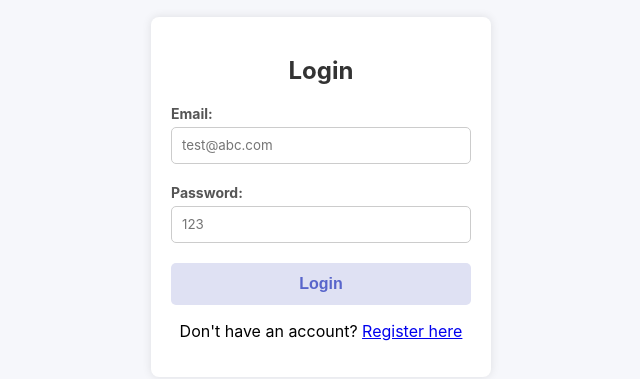
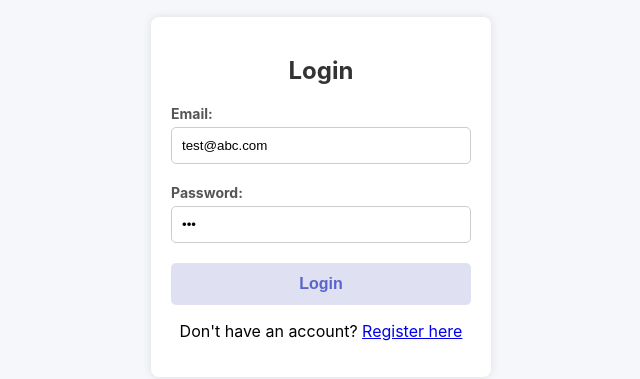
Before and after one commit to BaishaliD/finance-tracker, a React (Create React App) app: page / in a window 1280 px wide. Shown: the part 203-582 px from the top of the page, without its empty margins (319-959 px from the left). Built offline with nearby package versions, Linux system fonts and the light colour scheme.

Commit message:
prefill credentials for test

```diff
--- a/src/pages/Login/Login.js
+++ b/src/pages/Login/Login.js
@@ -13,8 +13,8 @@ function Login() {
   const navigate = useNavigate();
   const dispatch = useDispatch();
 
-  const [email, setEmail] = useState("");
-  const [password, setPassword] = useState("");
+  const [email, setEmail] = useState("test@abc.com");
+  const [password, setPassword] = useState("123");
 
   // Function to handle form submission
   const handleSubmit = (e) => {
```
